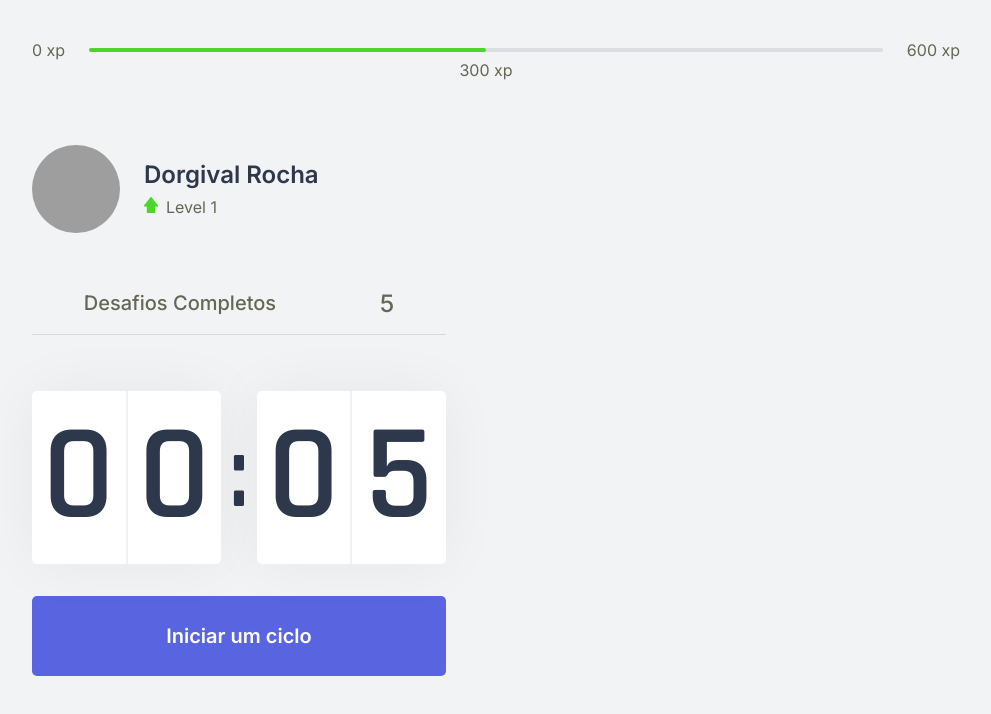
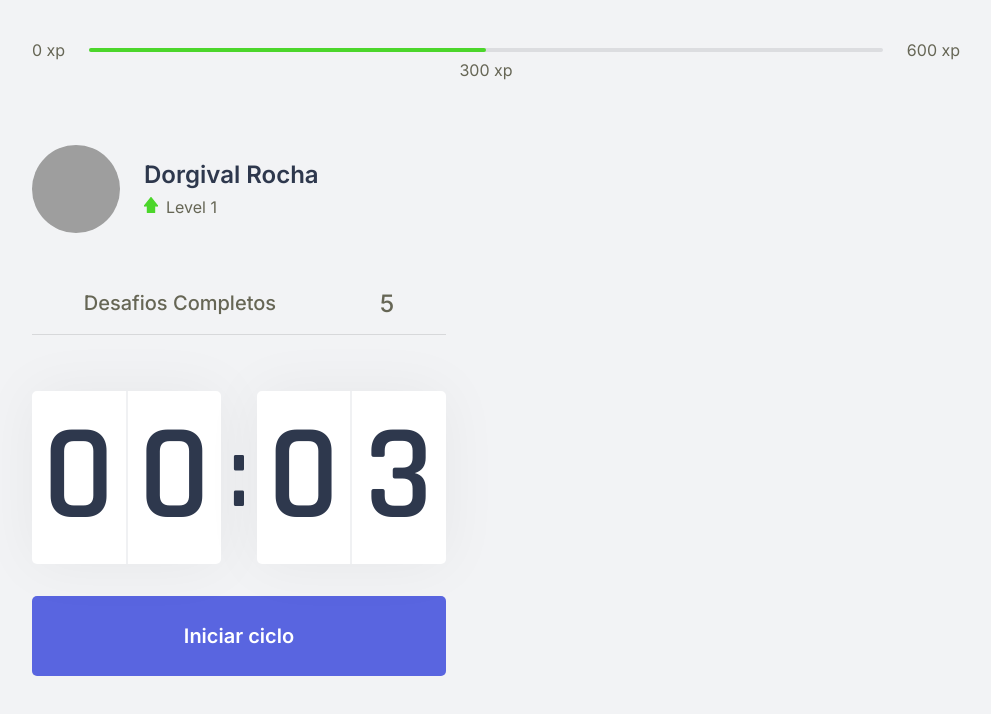
Before and after one commit to Dojak220/move.it, a Next.js app: page / in a window 1280 px wide. Shown: the top 714 px of the page, without its empty margins (144-1135 px from the left). Built offline with nearby package versions, Linux system fonts and the light colour scheme; grey boxes are pictures that could not be loaded.

Commit message:
Add Countdown component

```diff
--- a/src/components/Countdown.tsx
+++ b/src/components/Countdown.tsx
@@ -1,10 +1,14 @@
+import { clear } from "console";
 import { useState, useEffect } from "react";
 import styles from "../styles/components/Countdown.module.css";
 
+let countdownTimeout: NodeJS.Timeout;
+
 export function Countdown() {
-   const [time, setTime] = useState(5);
-   const [active, setActive] = useState(false);
-
+   const totalTime = 0.05
+   const [time, setTime] = useState(totalTime * 60);
+   const [isActive, setIsActive] = useState(false);
+   const [hasFinished, setHasFinished] = useState(false);
 
    const minutes = Math.floor(time / 60);
    const seconds = time % 60;
@@ -13,15 +17,24 @@
    const [secondLeft, secondRight] = String(seconds).padStart(2, "0").split("");
 
    useEffect(() => {
-      if (active && time > 0) {
-         setTimeout(() => {
+      if (isActive && time > 0) {
+         countdownTimeout = setTimeout(() => {
             setTime(time - 1);
          }, 1000)
+      } else if (isActive && time === 0) {
+         setHasFinished(true);
+         setIsActive(false);
       }
-   }, [active, time])
+   }, [isActive, time])
 
    function startCountdown() {
-      setActive(true);
+      setIsActive(true);
+   }
+
+   function resetCountdown() {
+      clearTimeout(countdownTimeout);
+      setIsActive(false);
+      setTime(totalTime * 60);
    }
 
    return (
@@ -38,14 +51,39 @@
             </div>
          </div>
 
-         <button
-            type="button"
-            className={styles.countdownButton}
-            onClick={startCountdown}
-         >
+         {hasFinished ?
+            (
+               <button
+                  disabled
+                  className={styles.countdownButton}
+               >
+                  Ciclo encerrado
+               </button>
+            ) : (
+               <>
+                  {isActive ?
+                     (
+                        <button
+                           type="button"
+                           className={`${styles.countdownButton} ${styles.countdownButtonActive}`}
+                           onClick={resetCountdown}
+                        >
+                           Abanonar ciclo
+                        </button>
+                     ) : (
+                        <button
+                           type="button"
+                           className={styles.countdownButton}
+                           onClick={startCountdown}
+                        >
+                           Iniciar ciclo
+                        </button>
+                     )
+                  }
+               </>
+            )
+         }
 
-            Iniciar um ciclo
-         </button>
       </div>
    );
 }
--- a/src/styles/components/Countdown.module.css
+++ b/src/styles/components/Countdown.module.css
@@ -51,6 +51,24 @@
    transition: background-color 0.1s;
 }
 
-.countdownButton:hover {
+.countdownButton:not(:disabled):hover {
    background: var(--blue-dark);
 }
+
+.countdownButtonActive {
+   background: var(--white);
+   border: 2px solid var(--title);
+   color: var(--title);
+}
+
+.countdownButtonActive:not(:disabled):hover {
+   background: var(--red);
+   color: var(--white);
+}
+
+.countdownButton:disabled {
+   background: var(--white);
+   border: 2px solid var(--text);
+   color: var(--text);
+   cursor: not-allowed;
+}
```
